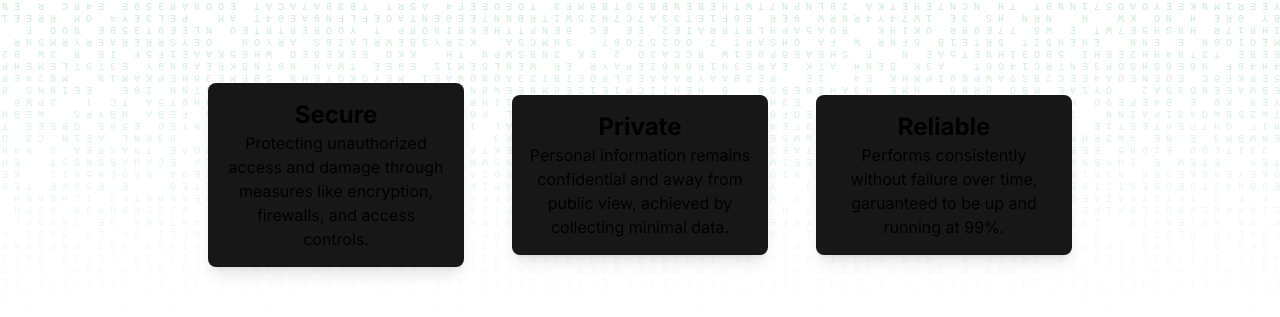
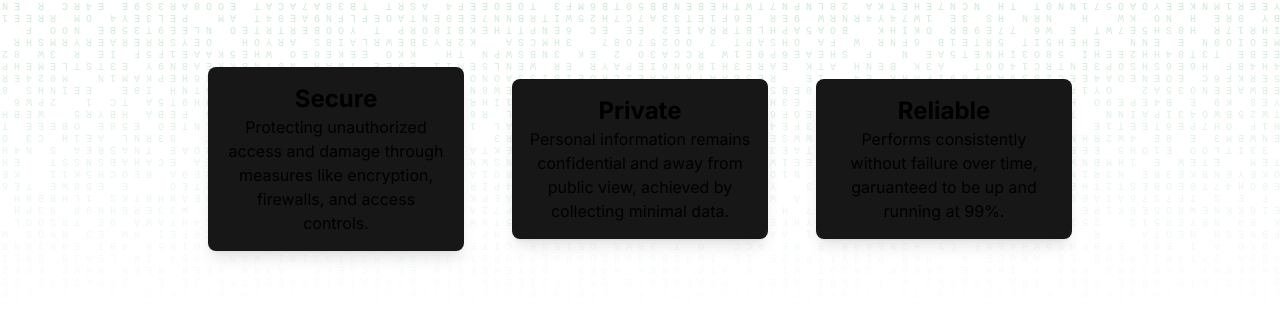
Before and after one commit to christiaan-fourie/psytech, a Next.js app: page / in a window 1280 px wide. Shown: the part 473-790 px from the top of the page. Built offline with nearby package versions, Linux system fonts and the light colour scheme.

Commit message:
Update page.jsx

```diff
--- a/app/page.jsx
+++ b/app/page.jsx
@@ -10,7 +10,7 @@ export default function Home() {
       <Hero />
 
       {/* Three Cards that display the pricing structure */}
-      <div className='text-center my-24'>
+      <div className='text-center my-20'>
                 <div className='flex flex-row justify-center items-center gap-12'>
                   <div className='w-1/5 bg-neutral-900 rounded-lg shadow-lg p-4'>
                     <h1 className='text-2xl font-bold'>Secure</h1>
```
